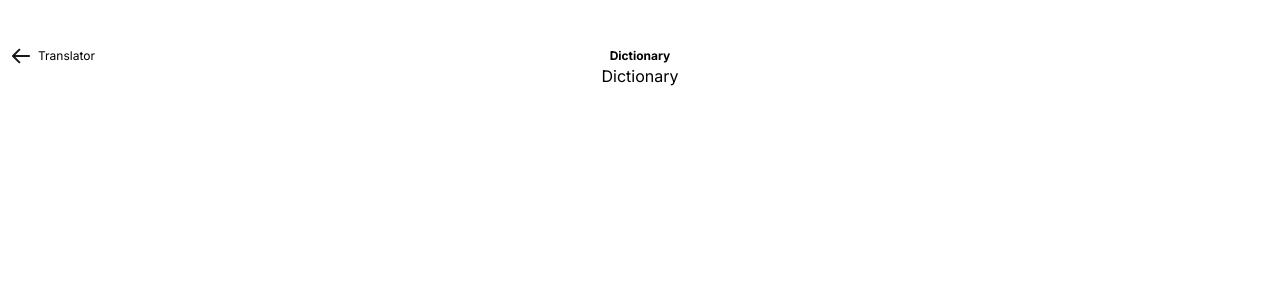
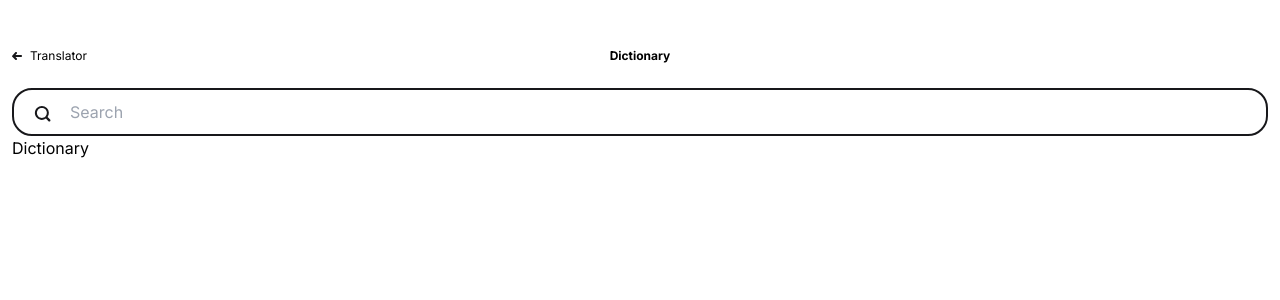
Before and after one commit to JayWaddy/Hayo, a Next.js app: page /dictionary in a window 1280 px wide. Shown: the top 300 px of the page. Built offline with nearby package versions, Linux system fonts and the light colour scheme.

Commit message:
Base searchbar

```diff
--- /dev/null
+++ b/app/components/icons.tsx
@@ -0,0 +1,56 @@
+export const ArrowIcon = () => {
+  return (
+    <svg
+      width="10"
+      height="8"
+      viewBox="0 0 10 8"
+      fill="none"
+      xmlns="http://www.w3.org/2000/svg"
+    >
+      <path
+        className="fill-black"
+        fillRule="evenodd"
+        clipRule="evenodd"
+        d="M6.70711 0.292893C6.31658 -0.0976311 5.68342 -0.0976311 5.29289 0.292893C4.90237 0.683418 4.90237 1.31658 5.29289 1.70711L6.58579 3L1 3C0.447715 3 1.19209e-07 3.44772 0 4C-1.19209e-07 4.55228 0.447715 5 1 5L6.58579 5L5.29289 6.29289C4.90237 6.68342 4.90237 7.31658 5.29289 7.70711C5.68342 8.09763 6.31658 8.09763 6.70711 7.70711L9.70588 4.70833L9.706 4.70821C9.70637 4.70784 9.70674 4.70747 9.70711 4.70711C9.90167 4.51254 9.9993 4.25774 10 4.00273C10 4.00091 10 3.99909 10 3.99726M6.70711 0.292893L9.70669 3.29248Z"
+      />
+    </svg>
+  );
+};
+
+export const ClearIcon = () => {
+  return (
+    <svg
+      width="24"
+      height="24"
+      viewBox="0 0 24 24"
+      fill="none"
+      xmlns="http://www.w3.org/2000/svg"
+    >
+      <path
+        className="fill-black"
+        fillRule="evenodd"
+        clipRule="evenodd"
+        d="M22 12C22 17.5228 17.5228 22 12 22C6.47715 22 2 17.5228 2 12C2 6.47715 6.47715 2 12 2C17.5228 2 22 6.47715 22 12ZM24 12C24 18.6274 18.6274 24 12 24C5.37258 24 0 18.6274 0 12C0 5.37258 5.37258 0 12 0C18.6274 0 24 5.37258 24 12ZM14.9498 14.9497C14.5592 15.3403 13.9261 15.3403 13.5356 14.9497L12.1213 13.5355L10.7071 14.9498C10.3166 15.3403 9.68342 15.3403 9.29289 14.9498C8.90237 14.5593 8.90237 13.9261 9.29289 13.5356L10.7071 12.1213L9.29292 10.7071C8.90239 10.3166 8.90239 9.68342 9.29292 9.29289C9.68344 8.90237 10.3166 8.90237 10.7071 9.29289L12.1213 10.7071L13.5355 9.29292C13.9261 8.9024 14.5592 8.9024 14.9497 9.29292C15.3403 9.68345 15.3403 10.3166 14.9497 10.7071L13.5356 12.1213L14.9498 13.5355C15.3403 13.9261 15.3403 14.5592 14.9498 14.9497Z"
+      />
+    </svg>
+  );
+};
+
+export const SearchIcon = () => {
+  return (
+    <svg
+      width="24"
+      height="24"
+      viewBox="0 0 24 24"
+      fill="none"
+      xmlns="http://www.w3.org/2000/svg"
+    >
+      <path
+        className="fill-black"
+        fillRule="evenodd"
+        clipRule="evenodd"
+        d="M15.4193 16.4194C13.4696 18.3691 10.3085 18.3691 8.35873 16.4194C6.40899 14.4696 6.40899 11.3085 8.35873 9.35874C10.3085 7.409 13.4696 7.409 15.4193 9.35874C17.3691 11.3085 17.3691 14.4696 15.4193 16.4194ZM15.9411 18.5893C13.2102 20.5355 9.39451 20.2836 6.94452 17.8336C4.21373 15.1028 4.21373 10.6753 6.94452 7.94452C9.6753 5.21374 14.1028 5.21374 16.8336 7.94452C19.2836 10.3945 19.5355 14.2103 17.5893 16.9412L20.1299 19.4817C20.585 19.9369 20.585 20.6748 20.1299 21.1299C19.6747 21.5851 18.9368 21.5851 18.4817 21.1299L15.9411 18.5893Z"
+      />
+    </svg>
+  );
+};
--- a/app/components/languageConverter.tsx
+++ b/app/components/languageConverter.tsx
@@ -2,14 +2,16 @@
 
 import React, { ChangeEvent } from "react";
 import { useRef, useState, useEffect } from "react";
-import DeleteIcon from "../icons/deleteIcon";
+import { ClearIcon } from "./icons";
 
 export default function LanguageConverter() {
-  const [inputValue, setInputValue] = useState<string>("");
+  const [textAreaValue, setTextAreaValue] = useState<string>("");
   const [outputValue, setOutputValue] = useState<string>("");
   const textAreaRef = useRef<HTMLTextAreaElement>(null!);
   const outputRef = useRef<HTMLTextAreaElement>(null!);
-  const isInput = inputValue !== "";
+
+  const characterMaxLength = 140;
+  const isInput = textAreaValue !== "";
   const placeholderText = "Translate here!";
 
   useEffect((): void => {
@@ -21,11 +23,11 @@ export default function LanguageConverter() {
     }
 
     // Placeholder for translation functionality
-    setOutputValue(inputValue);
-  }, [textAreaRef, inputValue]);
+    setOutputValue(textAreaValue);
+  }, [textAreaRef, textAreaValue]);
 
-  const resetMessage = (): void => {
-    setInputValue("");
+  const clearInputValue = (): void => {
+    setTextAreaValue("");
     textAreaRef.current.focus();
   };
 
@@ -42,16 +44,16 @@ export default function LanguageConverter() {
   };
 
   return (
-    <div className="border-2 border-black rounded-2xl">
+    <div className="border-ui">
       <div className="w-full h-full border-b-2 border-black p-4">
         <div className="relative flex">
           <span className="left-0 text-info">English</span>
           {isInput && (
             <button
               className="absolute right-0 translate-x-1 -translate-y-1"
-              onClick={resetMessage}
+              onClick={clearInputValue}
             >
-              <DeleteIcon />
+              <ClearIcon />
             </button>
           )}
         </div>
@@ -60,17 +62,17 @@ export default function LanguageConverter() {
           name="input"
           placeholder={placeholderText}
           rows={1}
-          maxLength={250}
+          maxLength={characterMaxLength}
           autoFocus={true}
-          value={inputValue}
-          onChange={(event): void => setInputValue(event.target.value)}
+          value={textAreaValue}
+          onChange={(event): void => setTextAreaValue(event.target.value)}
           ref={textAreaRef}
         />
       </div>
       <div className="p-4">
         <span className="flex text-info">Planco</span>
         <span
-          className={`flex w-full h-auto my-4 text-2xl font-semibold
+          className={`flex h-auto break-all my-4 text-2xl
             ${!isInput && "text-zinc-400"}`}
           ref={outputRef}
         >
@@ -78,7 +80,7 @@ export default function LanguageConverter() {
         </span>
         <div className="flex justify-between">
           <span className="flex text-info">
-            {isInput ? textAreaRef.current?.textLength : 0}/250
+            {isInput ? textAreaRef.current?.textLength : 0}/{characterMaxLength}
           </span>
           <button className="text-info" onClick={copyOutputText}>
             copy
--- a/app/components/navigation.tsx
+++ b/app/components/navigation.tsx
@@ -3,6 +3,7 @@
 import React, { FunctionComponent } from "react";
 import Link from "next/link";
 import { usePathname } from "next/navigation";
+import { ArrowIcon } from "./icons";
 
 export default function Navigation() {
   type Props = {
@@ -27,60 +28,38 @@ export default function Navigation() {
     },
   ];
 
-  const ArrowIcon: FunctionComponent<Props> = ({ className }) => (
-    <>
-      <span className={className}>
-        <svg
-          width="18"
-          height="16"
-          viewBox="0 0 18 16"
-          fill="none"
-          xmlns="http://www.w3.org/2000/svg"
-        >
-          <path
-            className="fill-black"
-            d="M1 7C0.447715 7 4.82823e-08 7.44772 0 8C-4.82823e-08 8.55228 0.447715 9 1 9L1 7ZM17.7071 8.70711C18.0976 8.31658 18.0976 7.68342 17.7071 7.29289L11.3431 0.928933C10.9526 0.538409 10.3195 0.538409 9.92893 0.928933C9.53841 1.31946 9.53841 1.95262 9.92893 2.34315L15.5858 8L9.92893 13.6569C9.53841 14.0474 9.53841 14.6805 9.92893 15.0711C10.3195 15.4616 10.9526 15.4616 11.3431 15.0711L17.7071 8.70711ZM1 9L17 9L17 7L1 7L1 9Z"
-          />
-        </svg>
-      </span>
-    </>
-  );
-
   const PageTitle: FunctionComponent<Props> = ({ title }) => {
     return <span className="flex mx-auto font-bold">{title}</span>;
   };
 
-  const RenderNavigation = () => {
-    if (pathname === routes[0].path)
   return (
+    <nav className="text-xs">
+      <ul className="relative flex w-full h-full">
+        {pathname === routes[0].path ? (
           <>
             <PageTitle title={routes[0].title} />
             <li className="absolute right-0">
               <Link className="flex" href={routes[1].path}>
                 {routes[1].title}
-              <ArrowIcon className="ml-2" />
+                <button className="ml-2">
+                  <ArrowIcon />
+                </button>
               </Link>
             </li>
           </>
-      );
-
-    return (
+        ) : (
           <>
             <PageTitle title={routes[1].title} />
             <li className="absolute left-0">
               <Link className="flex" href={routes[0].path}>
-            <ArrowIcon className="mr-2 -scale-x-100" />
+                <button className="mr-2 -scale-x-100">
+                  <ArrowIcon />
+                </button>
                 {routes[0].title}
               </Link>
             </li>
           </>
-    );
-  };
-
-  return (
-    <nav className="text-xs">
-      <ul className="relative flex w-full h-full">
-        <RenderNavigation />
+        )}
       </ul>
     </nav>
   );
--- /dev/null
+++ b/app/components/searchbar.tsx
@@ -0,0 +1,38 @@
+"use client";
+
+import React, { useRef, useState } from "react";
+import { ClearIcon, SearchIcon } from "./icons";
+
+export default function Searchbar() {
+  const [inputValue, setInputValue] = useState<string>("");
+  const inputRef = useRef<HTMLInputElement>(null!);
+  const isInput = inputValue !== "";
+
+  const clearInputValue = (): void => {
+    setInputValue("");
+    inputRef.current?.focus();
+  };
+
+  return (
+    <div className="relative flex my-auto h-12 border-ui">
+      <span className="left-4 ml-4 my-auto">
+        <SearchIcon />
+      </span>
+      <input
+        className="ml-4 mr-14 outline-none w-full"
+        type="text"
+        placeholder="Search"
+        autoFocus={true}
+        maxLength={25}
+        value={inputValue}
+        onChange={(event): void => setInputValue(event.target.value)}
+        ref={inputRef}
+      />
+      {isInput && (
+        <button className="absolute right-3 my-2.5" onClick={clearInputValue}>
+          <ClearIcon />
+        </button>
+      )}
+    </div>
+  );
+}
--- a/app/dictionary/page.tsx
+++ b/app/dictionary/page.tsx
@@ -1,8 +1,10 @@
 import React from "react";
+import Searchbar from "../components/searchbar";
 
 export default function Page() {
   return (
-    <main className="flex justify-center">
+    <main className="flex flex-col justify-center mt-6">
+      <Searchbar />
       <span>Dictionary</span>
     </main>
   );
--- a/app/globals.css
+++ b/app/globals.css
@@ -2,9 +2,22 @@
 @tailwind components;
 @tailwind utilities;
 
+:root {
+  --pinned: "#00E268";
+  --border-radius: "20px";
+}
+
 @layer components {
   .text-info {
     @apply text-xs opacity-30 text-black;
+  }
+
+  .border-ui {
+    @apply border-2 border-black rounded-[20px] bg-white;
+  }
+
+  .border-card {
+    @apply border-2 border-black border-opacity-5 rounded-2xl bg-white;
   }
 }
 
--- a/app/icons/deleteIcon.tsx
+++ /dev/null
@@ -1,25 +0,0 @@
-"use client";
-
-import React from "react";
-
-export default function DeleteIcon(): JSX.Element {
-  return (
-    <svg
-      width="24"
-      height="24"
-      viewBox="0 0 24 24"
-      fill="none"
-      xmlns="http://www.w3.org/2000/svg"
-    >
-      <g opacity="0.4">
-        <path
-          className="fill-black"
-          opacity="0.5"
-          fillRule="evenodd"
-          clipRule="evenodd"
-          d="M12 24C18.6274 24 24 18.6274 24 12C24 5.37258 18.6274 0 12 0C5.37258 0 0 5.37258 0 12C0 18.6274 5.37258 24 12 24ZM14.9498 14.9497C14.5592 15.3403 13.9261 15.3403 13.5356 14.9497L12.1213 13.5355L10.7071 14.9498C10.3166 15.3403 9.68342 15.3403 9.29289 14.9498C8.90237 14.5593 8.90237 13.9261 9.29289 13.5356L10.7071 12.1213L9.29292 10.7071C8.90239 10.3166 8.90239 9.68342 9.29292 9.29289C9.68344 8.90237 10.3166 8.90237 10.7071 9.29289L12.1213 10.7071L13.5355 9.29292C13.9261 8.9024 14.5592 8.9024 14.9497 9.29292C15.3403 9.68345 15.3403 10.3166 14.9497 10.7071L13.5356 12.1213L14.9498 13.5355C15.3403 13.9261 15.3403 14.5592 14.9498 14.9497Z"
-        />
-      </g>
-    </svg>
-  );
-}
```
Lines whose indentation alone changed are shown as unchanged.
